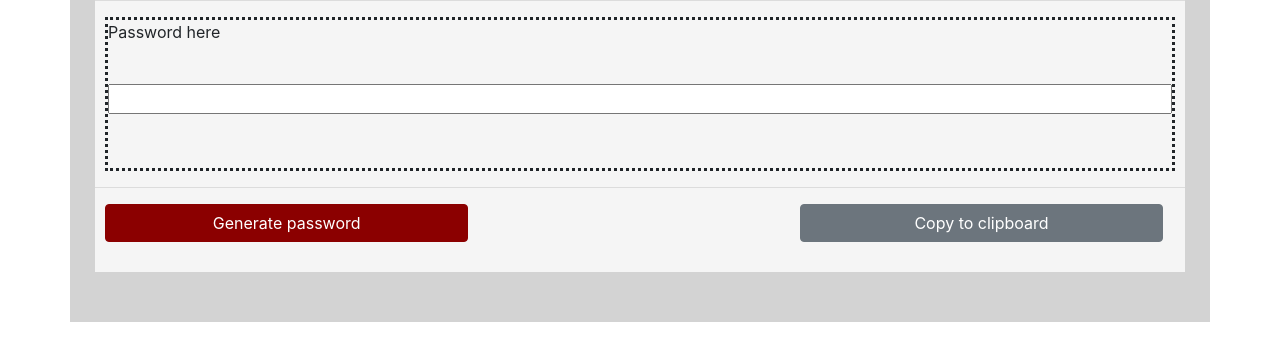
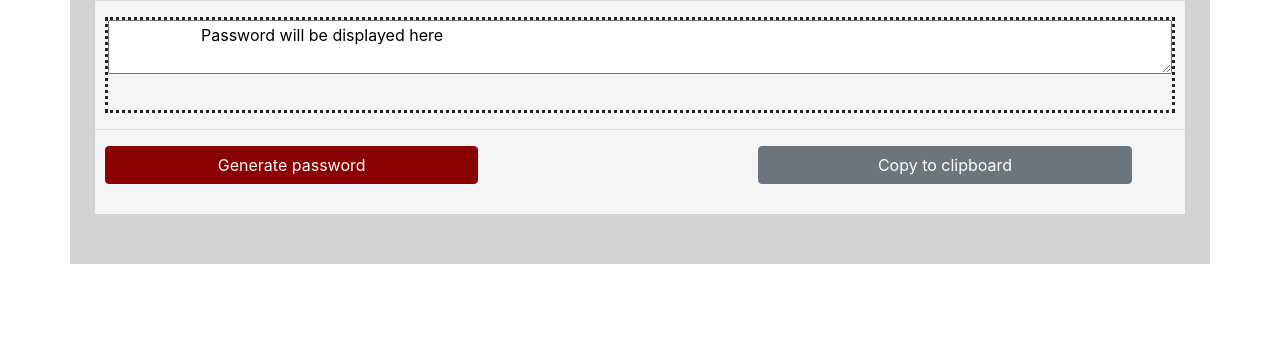
Before and after one commit to Keegawho198/passwordGenerator, a plain HTML site: page index.html in a window 1280 px wide. Shown: the part 130-490 px from the top of the page. Drawn offline with nearby package versions, Linux system fonts and the light colour scheme.

Commit message:
Changed some CSS, need to add the vadlidation for the special characters

```diff
--- a/assets/css/style.css
+++ b/assets/css/style.css
@@ -5,6 +5,11 @@ h1{
 .h2, h2 {
   font-size: 2rem;
   margin-left: 20px;
+}
+
+textarea{
+  width: 100%;
+  height: 100%;
 }
 
 .container{
@@ -34,14 +39,14 @@ h1{
 
 .btn-primary {
   color: #fff;
-  margin-left: 10px;
+  margin-left: 25px;
   background-color: darkred;
   border-color: darkred;
 }
 
 .btn-secondary {
   color: #fff;
-  margin-left: 30%;
+  margin-left: 25%;
   background-color: #6c757d;
   border-color: #6c757d;
 }
--- a/assets/js/script.js
+++ b/assets/js/script.js
@@ -13,9 +13,20 @@ function generate(){
             alert("Password must be less than 128 characters");
         } else {
             size = userInput;
+           // alert("You must use a number betwe");
         }
     }
 
+    //  var specialInput = confirm("Would you like to include special characters?");
+
+    // while (specialInput == false){
+    //     if(specialInput == true ){
+    //         alert("Using special character");
+    //     }else{
+    //         alert("You must have a special character");
+    //         specialInput ==false;
+    //     }
+    // }
 
     //need to add a prompt asking user if they want a special character.
     //need to make sure that the special character is included into the password.
@@ -26,16 +37,23 @@ function generate(){
     var upperCase = "ABCDEFGHIJKLMNOPQRSTUVWZYZabcdefghijklmnopqrstuvwxyz1234567890";
     //var lowerCase = "abcdefghijklmnopqrstuvwxyz";
     //var numbers = "1234567890";
-    //var specialChar = "!@#$%^&*()_+";
+    var specialChar = "!@#$%^&*()_+";
+    var character = "";
 
     var password = "";
 
     //create for loop to choose password characters
     for(var i = 0; i < size; i++){
         password = password + upperCase.charAt(Math.floor(Math.random() * Math.floor(upperCase.length - 1)));
-       // password = password + lowerCase.charAt(Math.floor(Math.random() * Math.floor(lowerCase.length - 1)));
-       // password = password + numbers.charAt(Math.floor(Math.random() * Math.floor(numbers.length - 1)));
-       // password = password + specialChar.charAt(Math.floor(Math.random() * Math.floor(specialChar.length - 1)));
+        //password2 = password + specialChar.charAt(Math.floor(Math.random() * Math.floor(specialChar.length - 1)));
+
+        //character += upperCase.charAt( password1 );
+       // character += specialChar.charAt( password2);
+
+       // password = character;
+
+        //password=password.split('').sort(function(){return Math.random()}).join('');
+
 
     }
 
@@ -45,20 +63,7 @@ function generate(){
 
 }
 
-//set default length display of 25
-// document.getElementById("length").innerHTML = "Length: 25";
 
-// //function to set length based on slider position
-// document.getElementById("slider").oninput = function(){
-
-//     if(document.getElementById("slider").value > 0){
-//         document.getElementById("length").innerHTML = "Length: " + document.getElementById("slider").value;
-//     }
-//     else{
-//         document.getElementById("length").innerHTML = "Length: 1";
-//     }
-
-// }
 
 //function to copy password to clipboard
 function copyPassword(){
--- a/index.html
+++ b/index.html
@@ -19,21 +19,19 @@
             <hr>
 
             <div class="passContainer">
-                <p>Password here</p>
-                <br />
-                    <input type="text" id="display">
-                    <br />
-                    <!-- <input type="range" min="0" max="50" name="slider" id="slider"> -->
-                    <br />
+                <textarea id="display">
+                    Password will be displayed here
+                </textarea>
+
             </div>
             <hr>
-
+            <div class="row">
             <button onclick="generate()" class="btn btn-primary  col-4">Generate password</button>
             <button onclick="copyPassword()" class="btn btn-secondary  col-4">Copy to clipboard</button>
 
         </div>
     </div>
-
+</div>
 
 
 
```
